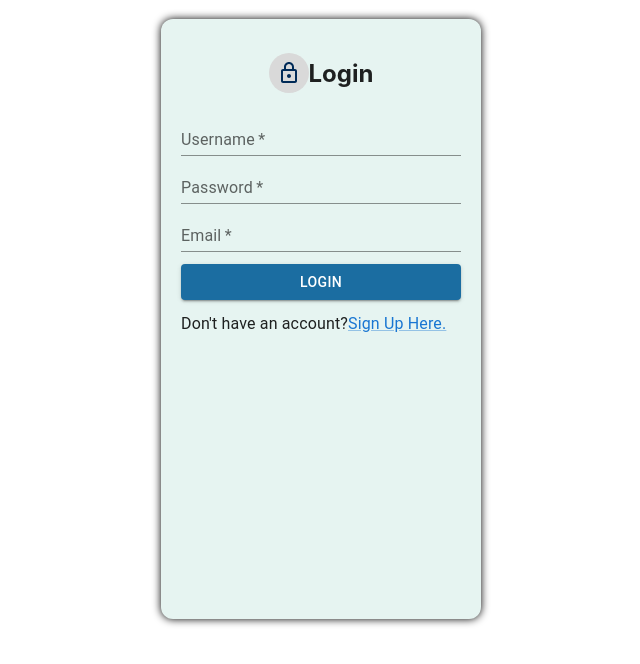
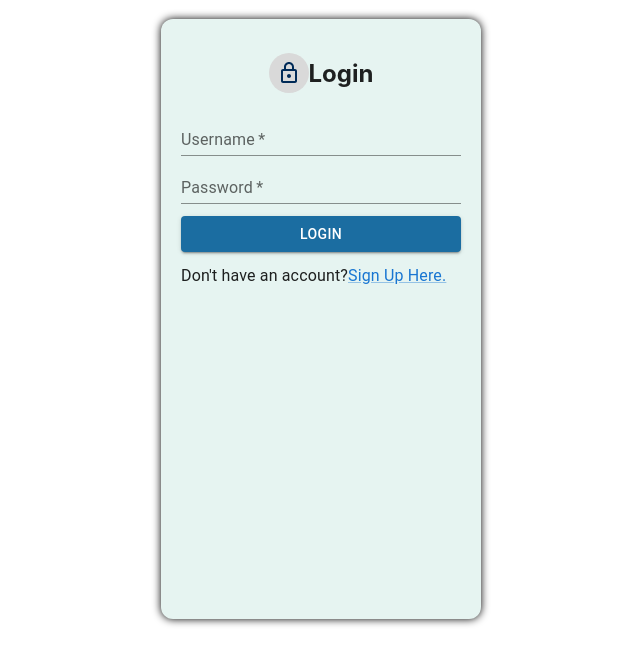
Before and after one commit to assassinki/frontend, a React (Create React App) app: page / in a window 1280 px wide. Shown: the top 664 px of the page, without its empty margins (319-959 px from the left). Built offline with nearby package versions, Linux system fonts and the light colour scheme.

Commit message:
feature: adding the chatting dashboard

```diff
--- a/src/App.tsx
+++ b/src/App.tsx
@@ -3,6 +3,8 @@ import "./App.css";
 import Signin from "./view/signin";
 import Signup from "./view/signup";
 import { BrowserRouter as Router, Route, Routes } from "react-router-dom";
+import Home from "./view/home";
+import Chatting from "./componets/Chat";
 
 function App() {
   return (
@@ -10,6 +12,7 @@ function App() {
       <Routes>
         <Route path="/" element={<Signin />}></Route>
         <Route path="/signup" element={<Signup />}></Route>
+        <Route path="/home" element={<Chatting />}></Route>
       </Routes>
     </Router>
   );
--- a/src/view/signin.tsx
+++ b/src/view/signin.tsx
@@ -6,6 +6,7 @@ import LockOutlinedIcon from "@mui/icons-material/LockOutlined";
 import FormControlLabel from "@mui/material/FormControlLabel";
 import Checkbox from "@mui/material/Checkbox";
 import axios from "axios";
+import { useNavigate } from "react-router-dom";
 
 const Signin = () => {
   const paperStyle = {
@@ -28,13 +29,13 @@ const Signin = () => {
 
   const [username, setUsername] = useState("");
   const [password, setPassword] = useState("");
-  const [email, setEmail] = useState("");
   const [error, setError] = useState("");
+  const navigate = useNavigate();
 
   const handleLogin = async (e: any) => {
     e.preventDefault();
 
-    if (!username || !password || !email) {
+    if (!username || !password) {
       setError("Fill the field");
       return;
     }
@@ -44,10 +45,11 @@ const Signin = () => {
       const res = await axios.post("http://localhost:4000/auth/login", {
         username,
         password,
-        email,
       });
       localStorage.setItem("token", res.data.token);
-      console.log("Login successful", res.data);
+      if (res.status === 200) {
+        navigate("/home");
+      }
     } catch (err) {
       console.log("Login error!");
       setError("Login failed. Please try again");
@@ -85,16 +87,6 @@ const Signin = () => {
             value={password}
             onChange={(e) => setPassword(e.target.value)}
           />
-          <TextField
-            id="standard-basic"
-            label="Email"
-            variant="standard"
-            placeholder="Enter Your Email address"
-            fullWidth
-            required
-            value={email}
-            onChange={(e) => setEmail(e.target.value)}
-          />
 
           <Button
             style={btnstyle}
--- a/src/view/signup.tsx
+++ b/src/view/signup.tsx
@@ -5,6 +5,8 @@ import { Avatar, Button, Link, TextField, Typography } from "@mui/material";
 import LockOutlinedIcon from "@mui/icons-material/LockOutlined";
 import { Link as RouterLink } from "react-router-dom";
 import axios from "axios";
+import { useNavigate } from "react-router-dom";
+import Signin from "./signin";
 
 const SignUp = () => {
   const paperStyle = {
@@ -29,6 +31,8 @@ const SignUp = () => {
   const [password, setPassword] = useState("");
   const [email, setEmail] = useState("");
   const [error, setError] = useState("");
+  const navigate = useNavigate();
+
   const isEmailValid = (email: string) =>
     /^[^\s@]+@[^\s@]+\.[^\s@]+$/.test(email);
   const isPasswordStrong = (password: string) => password.length >= 8;
@@ -55,6 +59,10 @@ const SignUp = () => {
         password,
         email,
       });
+      if (response.status === 200) {
+        navigate("/");
+        alert("Sign up successful");
+      }
       console.log("sign up successful", response.data);
     } catch (err) {
       console.error("Sign up error!", err);
```
